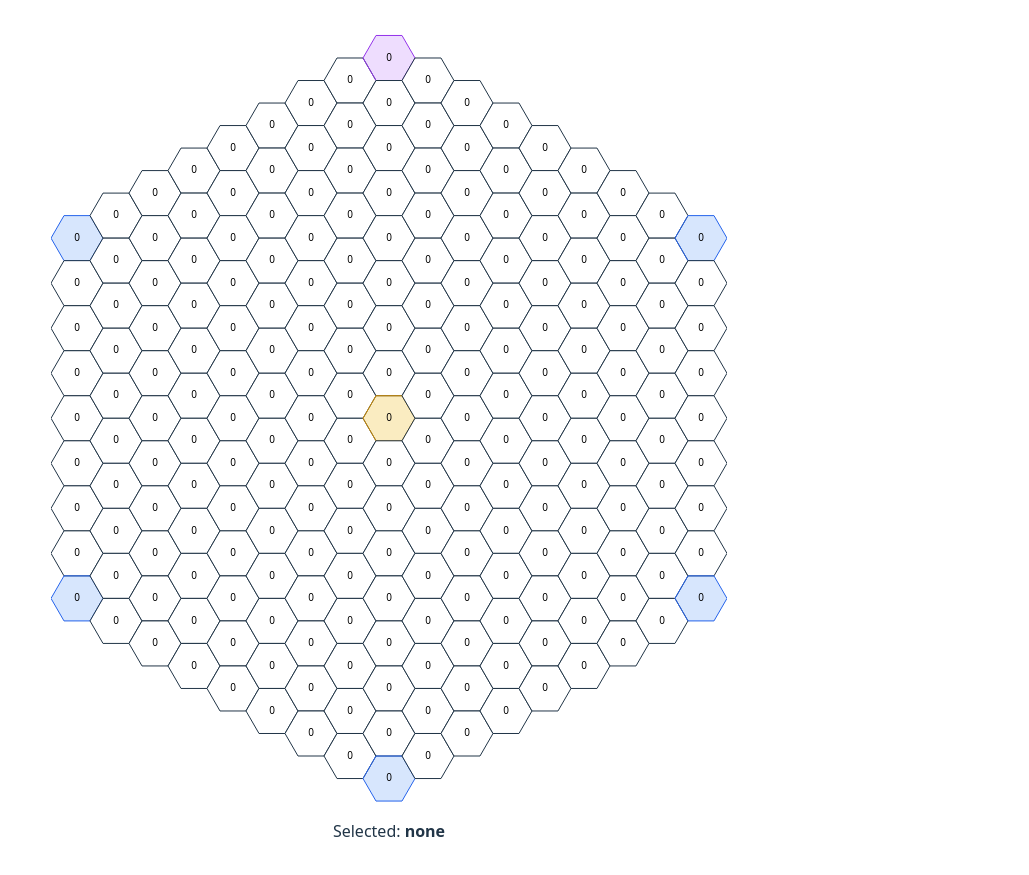
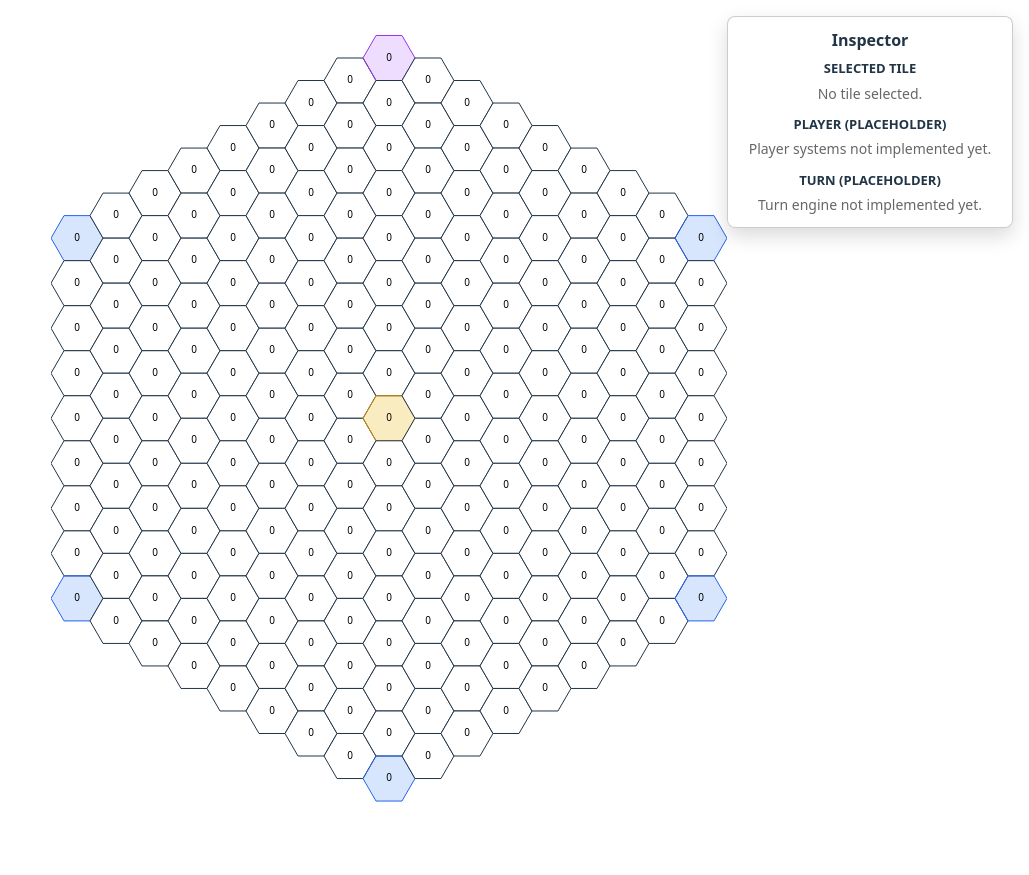
Before and after one commit to sawyersieja/notn, a React (Vite) app: page / in a window 1280 px wide. Shown: the whole page, without its empty margins (251-1280 px from the left). After the commit the page ends 843 px from the top, so only its background shows below. Built offline with nearby package versions, Linux system fonts and the light colour scheme.

Commit message:
Refine inspector selection display

```diff
--- a/src/HexGrid.tsx
+++ b/src/HexGrid.tsx
@@ -1,6 +1,7 @@
 // src/HexGrid.tsx
 import React, { useMemo, useState } from "react";
 
+import { InspectorPanel } from "./components/InspectorPanel";
 import { createHexMap, type Tile, type TileId } from "./game/map";
 
 function hexPointsFlatTop(cx: number, cy: number, size: number): string {
@@ -24,6 +25,10 @@ export function HexGrid({
   const [selectedId, setSelectedId] = useState<TileId | null>(null);
 
   const tiles = useMemo(() => createHexMap(radius).tiles, [radius]);
+  const tilesById = useMemo(() => {
+    return new Map<TileId, Tile>(tiles.map((tile) => [tile.id, tile]));
+  }, [tiles]);
+  const selectedTile = selectedId ? tilesById.get(selectedId) ?? null : null;
 
   const hexH = Math.sqrt(3) * size;
   const xStep = 1.5 * size;
@@ -85,7 +90,11 @@ export function HexGrid({
           const tileStyle = tileKindStyles[t.kind] ?? tileKindStyles.normal;
 
           return (
-            <g key={t.id} onClick={() => setSelectedId(t.id)} style={{ cursor: "pointer" }}>
+            <g
+              key={t.id}
+              onClick={() => setSelectedId((current) => (current === t.id ? null : t.id))}
+              style={{ cursor: "pointer" }}
+            >
               <polygon
                 points={points}
                 stroke={tileStyle.stroke}
@@ -99,10 +108,7 @@ export function HexGrid({
           );
         })}
       </svg>
-
-      <div style={{ marginTop: 8 }}>
-        Selected: <b>{selectedId ?? "none"}</b>
-      </div>
+      <InspectorPanel selectedTile={selectedTile} />
     </div>
   );
 }
--- /dev/null
+++ b/src/components/InspectorPanel.tsx
@@ -0,0 +1,70 @@
+import type { Tile } from "../game/map";
+
+type InspectorPanelProps = {
+  selectedTile: Tile | null;
+};
+
+export function InspectorPanel({ selectedTile }: InspectorPanelProps) {
+  return (
+    <aside
+      style={{
+        position: "fixed",
+        top: 16,
+        right: 16,
+        width: 260,
+        padding: 12,
+        border: "1px solid rgba(0,0,0,0.2)",
+        borderRadius: 8,
+        background: "rgba(255,255,255,0.95)",
+        boxShadow: "0 8px 20px rgba(0,0,0,0.15)",
+        fontSize: 14,
+        lineHeight: 1.4,
+      }}
+    >
+      <h2 style={{ margin: "0 0 8px", fontSize: 16 }}>Inspector</h2>
+      <section style={{ marginBottom: 12 }}>
+        <h3 style={{ margin: "0 0 6px", fontSize: 13, textTransform: "uppercase" }}>
+          Selected Tile
+        </h3>
+        {selectedTile ? (
+          <div style={{ display: "grid", gap: 4 }}>
+            <div>
+              <strong>id:</strong> {selectedTile.id}
+            </div>
+            <div>
+              <strong>row:</strong> {selectedTile.row}
+            </div>
+            <div>
+              <strong>col:</strong> {selectedTile.col}
+            </div>
+            <div>
+              <strong>kind:</strong> {selectedTile.kind}
+            </div>
+            <div>
+              <strong>owner:</strong> {selectedTile.owner ?? "none"}
+            </div>
+            <div>
+              <strong>threat:</strong> {selectedTile.threat}
+            </div>
+          </div>
+        ) : (
+          <div style={{ color: "rgba(0,0,0,0.6)" }}>No tile selected.</div>
+        )}
+      </section>
+      <section style={{ marginBottom: 12 }}>
+        <h3 style={{ margin: "0 0 6px", fontSize: 13, textTransform: "uppercase" }}>
+          Player (placeholder)
+        </h3>
+        <div style={{ color: "rgba(0,0,0,0.6)" }}>
+          Player systems not implemented yet.
+        </div>
+      </section>
+      <section>
+        <h3 style={{ margin: "0 0 6px", fontSize: 13, textTransform: "uppercase" }}>
+          Turn (placeholder)
+        </h3>
+        <div style={{ color: "rgba(0,0,0,0.6)" }}>Turn engine not implemented yet.</div>
+      </section>
+    </aside>
+  );
+}
```
